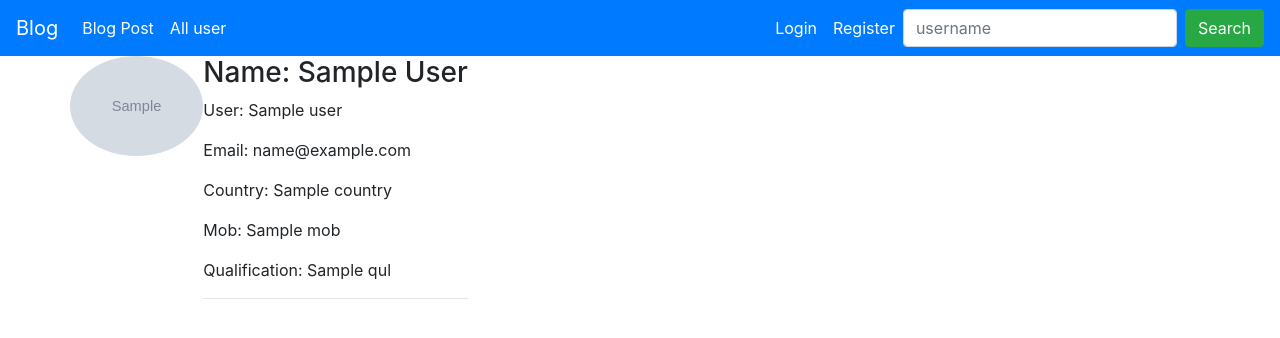
After one commit to ashutosh164/django-blog, a Django app: template blog/templates/profile_detail.html in a window 1280 px wide. The commit adds this page. Shown: the top 338 px of the page. Run offline with Django 3.2, Linux system fonts and the light colour scheme; the template is opened without the code that fills it: most values are stand-ins (such as "Sample title", 1, 10 or a date in 2020); grey boxes marked "Sample" are stand-in pictures; some libraries are stand-ins or nearby versions.

Commit message:
profile details add for any user, we can see user profile after searching

```diff
--- /dev/null
+++ b/blog/templates/profile_detail.html
@@ -0,0 +1,23 @@
+{% extends 'base.html' %}
+{% block body %}
+
+<div class="ui segment">
+    <div class="ui grid">
+        <div class="row">
+            <div class="three width column">
+                <img style="height:100px" class="rounded-circle" src="{{ profile.image.url }}" alt="Image not found">
+            </div>
+            <div class="thirteen wide column">
+                <h3>Name: {{ profile.first_name }} {{ profile.last_name }}</h3>
+                <p>User: {{ profile.user }}</p>
+                <p>Email: {{ profile.user.email }}</p>
+                <p>Country: {{ profile.country }}</p>
+                <p>Mob: {{ profile.mob }}</p>
+                <p>Qualification: {{ profile.qul }}</p>
+                <hr>
+            </div>&nbsp;&nbsp;&nbsp;&nbsp;
+
+        </div>
+    </div>
+</div>
+{% endblock %}
--- a/blog/templates/search.html
+++ b/blog/templates/search.html
@@ -5,7 +5,7 @@
     {% for user in profile %}
         <div class="row justify-content-center mt-3">
             <div class="col-md-5 col-sm-12 border-bottom position-relative">
-                <p><a style="text-decoration: name;" class="text-primary" href="#">@{{ user.user }}</a></p>
+                <p><a style="text-decoration: name;" class="text-primary" href="{% url 'profile_detail' user.id %}">@{{ user.user }}</a></p>
                 <img src="{{ user.image.url }}" alt="image not found">
             </div>
         </div>
--- a/blog/urls.py
+++ b/blog/urls.py
@@ -18,7 +18,8 @@ from django.urls import path
 from .views import register,profile,PostListView,detail,PostCreateView,\
     PostUpdateView,\
     PostDelete,\
-    like_post, post_comment, profile_list_view, SearchUser
+    like_post, post_comment, profile_list_view,\
+    SearchUser, profile_detail
 
 from django.contrib.auth import views as auth_views
 
@@ -37,6 +38,7 @@ urlpatterns = [
     path('login/',auth_views.LoginView.as_view(template_name='login.html'),name='login'),
     path('logout/',auth_views.LogoutView.as_view(template_name='logout.html'),name='logout'),
     path('search/',SearchUser.as_view(), name='search'),
+    path('profile_detail/<int:pk>/', profile_detail, name='profile_detail'),
 
     path('password-reset/',
          auth_views.PasswordResetView.as_view(template_name='password_reset.html'),
--- a/blog/views.py
+++ b/blog/views.py
@@ -170,3 +170,8 @@ class SearchUser(View):
         context = {'profile':profile}
 
         return render(request, 'search.html', context)
+
+
+def profile_detail(request, pk):
+    profile = get_object_or_404(Profile, id=pk)
+    return render(request, 'profile_detail.html', {'profile':profile})
```
